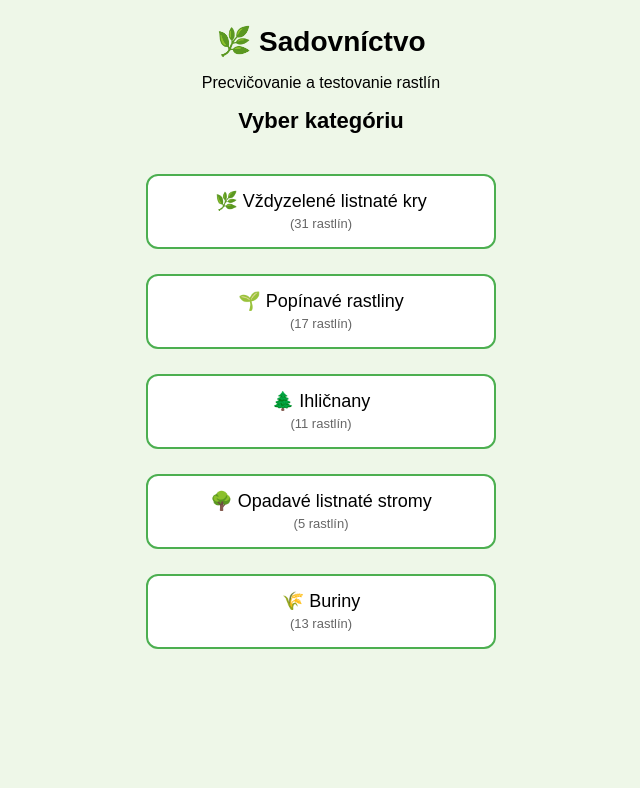
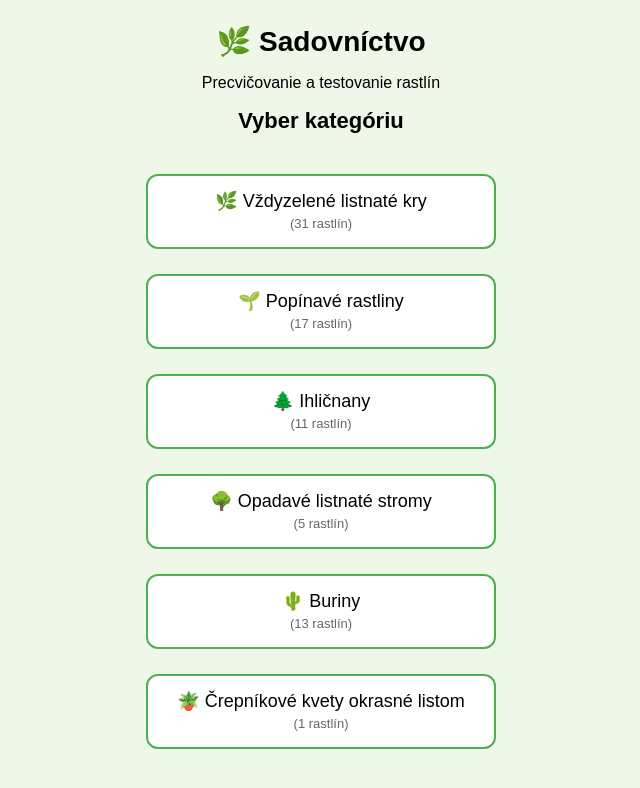
Before and after one commit to marekracekmr-bot/sadovnictvo7826, a React (Vite) app: page / in a window 1280 px wide. Shown: the top 788 px of the page, without its empty margins (319-959 px from the left). Built offline with nearby package versions, Linux system fonts and the light colour scheme.

Commit message:
1811 pridanie črepnik okras listom

```diff
--- a/api/plants.js
+++ b/api/plants.js
@@ -3,6 +3,7 @@ import popinaveRastliny from "../src/data/plants/popinave_rastliny.js";
 import buriny from "../src/data/plants/buriny.js";
 import ihlicnany from "../src/data/plants/ihlicnany.js";
 import opadaveStromy from "../src/data/plants/opadave_stromy.js";
+import crepKvetOkrasneListom from "../src/data/plants/crep_kvet_okrasne_listom.js";
 
 export default function handler(req, res) {
   res.setHeader("Access-Control-Allow-Origin", "*");
@@ -12,7 +13,8 @@ export default function handler(req, res) {
     ...popinaveRastliny,
     ...buriny,
     ...ihlicnany,
-    ...opadaveStromy
+    ...opadaveStromy,
+    ...crepKvetOkrasneListom
   ];
 
   res.status(200).json({ plants: allPlants });
--- a/src/App.jsx
+++ b/src/App.jsx
@@ -1,4 +1,3 @@
-
 import { useState } from "react";
 import Quiz from "./components/Quiz";
 import Quiz4 from "./components/Quiz4";
@@ -53,7 +52,12 @@ function App() {
     {
       name: "Buriny",
       value: "buriny",
-      icon: "🌾"
+      icon: "🌵"
+    },
+    {
+      name: "Črepníkové kvety okrasné listom",
+      value: "crep_kvet_okrasne_listom",
+      icon: "🪴"
     }
   ];
 
@@ -464,15 +468,6 @@ function App() {
 
   // =========================================
   // VÝBER KATEGÓRIE
-  //
-  // Po výbere kategórie sa zobrazí iba
-  // menu možností.
-  //
-  // Tlačidlá používajú rovnakú triedu
-  // "categories" ako hlavná stránka,
-  // takže majú rovnaký vzhľad.
-  //
-  // Zoznam rastlín sa tu už nezobrazuje.
   // =========================================
 
   if (category && !mode) {
--- a/src/data/plants.js
+++ b/src/data/plants.js
@@ -1,25 +1,17 @@
 import ihlicnany from "./plants/ihlicnany";
-
 import vzdyzeleneKry from "./plants/vzdyzelene_kry";
-
 import opadaveStromy from "./plants/opadave_stromy";
-
 import popinaveRastliny from "./plants/popinave_rastliny";
-
 import buriny from "./plants/buriny";
+import crepKvetOkrasneListom from "./plants/crep_kvet_okrasne_listom";
 
 const plants = [
-
   ...ihlicnany,
-
   ...vzdyzeleneKry,
-
   ...opadaveStromy,
-
   ...popinaveRastliny,
-
   ...buriny,
-
+  ...crepKvetOkrasneListom,
 ];
 
 export default plants;
```
